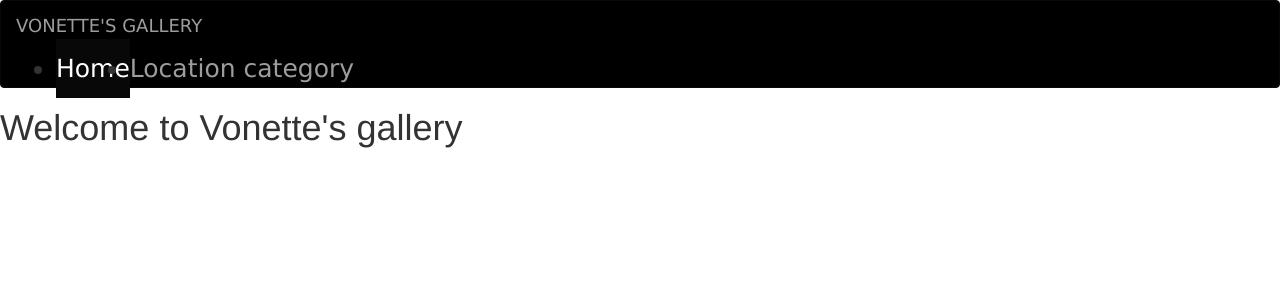
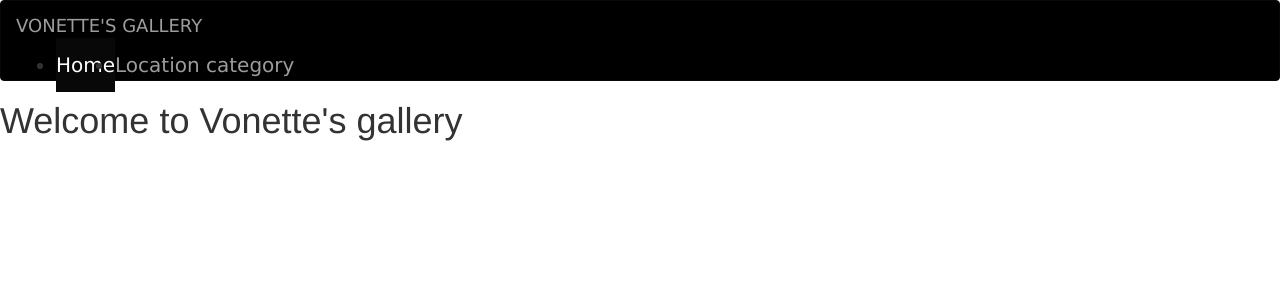
Before and after one commit to VonettaOrinda/vonette_moodboard_gallery, a Django app: page / in a window 1280 px wide. Shown: the top 300 px of the page. Run offline with Django 4.2, Linux system fonts and the light colour scheme; some libraries are stand-ins or nearby versions.

Commit message:
changed navbar font size

```diff
--- a/static/css/basegallery.css
+++ b/static/css/basegallery.css
@@ -1,9 +1,12 @@
 .navbar{
     font-family: 'Lucida Sans', 'Lucida Sans Regular', 'Lucida Grande', 'Lucida Sans Unicode', Geneva, Verdana, sans-serif;
-    font-size: 25px;
+    font-size: 20px;
     background-color: black;
     background-repeat: repeat-x;
+}
 
-
-
-}
+.navbar-collapse {
+    display: flex!important;
+    justify-content: space-around;
+    flex-basis: auto;
+    }
```
